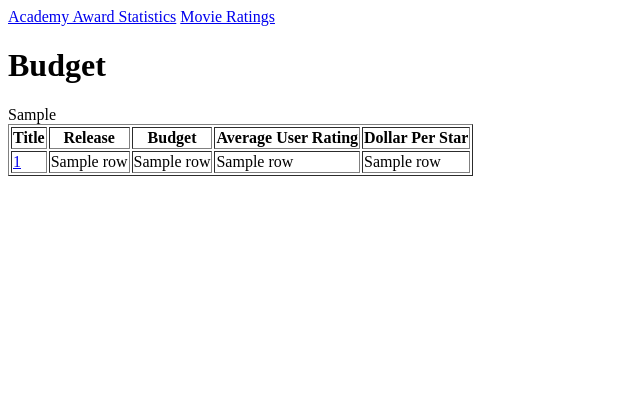
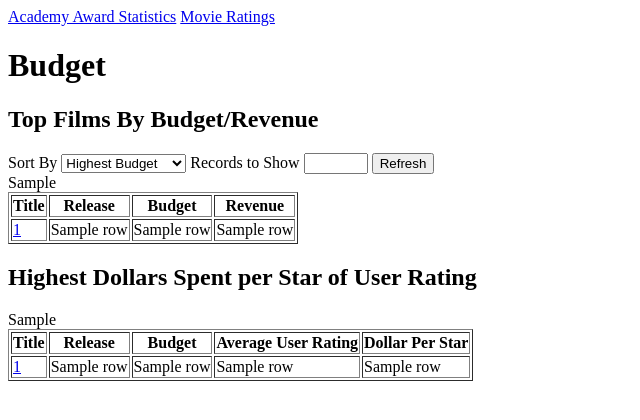
Before and after one commit to jonhartm/SI507_FinalProject, a Flask app: template templates/budget.html in a window 1280 px wide. Shown: the top 420 px of the page, without its empty margins (0-640 px from the left). Run offline with Flask 2, Linux system fonts and the light colour scheme; the template is opened without the code that fills it: most values are stand-ins (such as "Sample title", 1, 10 or a date in 2020); some libraries are stand-ins or nearby versions.

Commit message:
added a basic budget/revenue graph to budget

```diff
--- a/main.py
+++ b/main.py
@@ -59,11 +59,21 @@ def Ratings():
         count=count
         )
 
-@app.route('/Budgets')
+@app.route('/Budget', methods=['GET', 'POST'])
 def Budgets():
+    budget_sort = "Budget"
+    budget_limit = 20
+    if request.method == "POST":
+        budget_sort = request.form['budget_sort']
+        budget_limit = request.form['budget_limit']
     dollars_per_star_graph, dps_raw_data = Graph_BudgetPerStar()
+    budget_graph, budget_raw_data = Graph_Budget(budget_sort, budget_limit)
     return render_template(
         "budget.html",
+        budget_sort=budget_sort,
+        budget_limit=budget_limit,
+        budget_graph=budget_graph,
+        budget_raw_data=budget_raw_data,
         dps_graph=dollars_per_star_graph,
         dps_raw_data=dps_raw_data
     )
--- a/templates/budget.html
+++ b/templates/budget.html
@@ -10,6 +10,35 @@
   <a href="/AA_Winners">Academy Award Statistics</a>
   <a href="/Ratings">Movie Ratings</a>
   <h1>Budget</h1>
+  <h2>Top Films By Budget/Revenue</h2>
+  <form method="POST">
+    <label for="budget_sort">Sort By</label>
+    <select name="budget_sort">
+      <option value="Budget" {% if budget_sort == 'Budget' %} selected {% endif %} >Highest Budget</option>
+      <option value="Revenue" {% if budget_sort == 'Revenue' %} selected {% endif %} >Highest Revenue</option>
+    </select>
+    <label for="budget_limit">Records to Show</label>
+    <input type="number" name="budget_limit" value={{budget_limit}} step=10 min=0 max=160>
+    <input type="submit" value="Refresh">
+  </form>
+  {{budget_graph|safe}}
+  <table border=1>
+    <tr>
+      <th>Title</th>
+      <th>Release</th>
+      <th>Budget</th>
+      <th>Revenue</th>
+    </tr>
+  {% for row in budget_raw_data %}
+    <tr>
+      <td><a href="/Movie/{{row[0]}}/{{row[1][:4]}}">{{row[0]}}</a></td>
+      <td>{{row[1]}}</td>
+      <td>{{row[2]}}</td>
+      <td>{{row[3]}}</td>
+    </tr>
+  {% endfor %}
+  </table>
+  <h2>Highest Dollars Spent per Star of User Rating</h2>
   {{dps_graph|safe}}
   <table border=1>
     <tr>
```
Also changed, not shown: create_plotly.py (+34 -0 lines).
